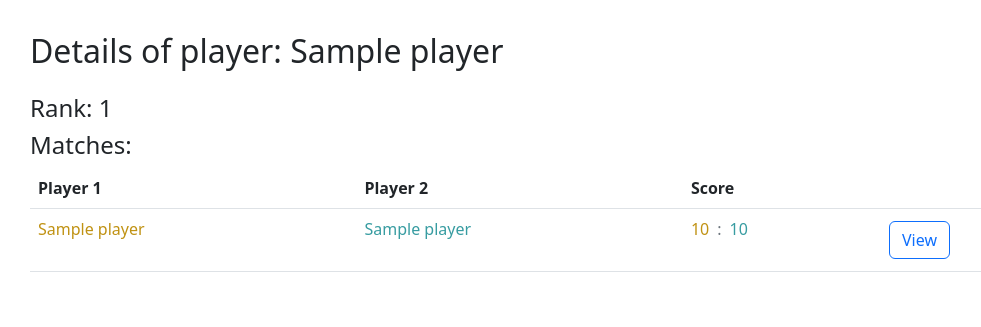
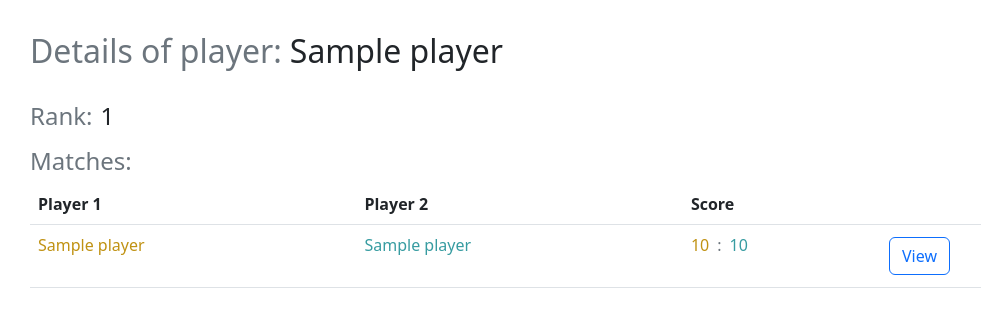
Before and after one commit to MihaMarkovi/web-server, a Django app: page /lunaro/leaderboard/1 in a window 1280 px wide. Shown: the part 56-383 px from the top of the page, without its empty margins (52-1033 px from the left). Run offline with Django 4.2, Linux system fonts and the light colour scheme; tables that the repository leaves empty hold one stand-in row (values such as "Sample post"); some libraries are stand-ins or nearby versions.

Commit message:
Slightly improve player view and index

```diff
--- a/lunaro/templates/lunaro/index.html
+++ b/lunaro/templates/lunaro/index.html
@@ -22,6 +22,7 @@
                 <tr>
                     <th>Name</th>
                     <th>Rank</th>
+                    <th> </th>
                 </tr>
                 </thead>
                 <tbody>
@@ -29,6 +30,7 @@
                     <tr>
                         <td><p class="text-muted">{{ player.name }}</p></td>
                         <td><p class="text-muted">{{ player.rank }}</p></td>
+                        <td><a href="{% url 'player-details' player.pk %}" class="btn btn-outline-primary m-1">View</a></th>
                     </tr>
                 {% endfor %}
                 </tbody>
--- a/lunaro/templates/lunaro/matches.html
+++ b/lunaro/templates/lunaro/matches.html
@@ -14,6 +14,7 @@
                 <th scope="col">Player 1</th>
                 <th scope="col">Player 2</th>
                 <th scope="col">Score</th>
+                <th scope="col">Time</th>
                 <th scope="col"> <th>
             </tr>
             </thead>
@@ -23,6 +24,7 @@
                     <td><div class="d-inline-flex"><p class="text-sun d-inline-flex">{{ match.player_a }}</p></div></th>
                     <td><div class="d-inline-flex"><p class="text-moon d-inline-flex">{{ match.player_b }}</p></div></th>
                     <td><div class="d-inline-flex"><p class="text-sun d-inline-flex">{{ match.score_a }}</p><p class="text-muted d-inline-flex ms-2"> : </p><p class="text-moon d-inline-flex ms-2">{{ match.score_b }}</p></div></th>
+                    <td><div class="d-inline-flex text-muted"><p class="d-inline-flex">{{ match.time }}</p></div></th>
                     <td><a href="{% url 'match-details' match.id %}" class="btn btn-outline-primary m-1">View</a> </th>
                 </tr>
             {% endfor %}
--- a/lunaro/templates/lunaro/player_details.html
+++ b/lunaro/templates/lunaro/player_details.html
@@ -7,12 +7,16 @@
     <div class="container">
         <br>
         <div class="mb-2 mt-2 d-flex">
-            <h2>Details of player: {{ player.name }}</h2>
+            <h2 class="d-inline-flex text-muted">Details of player:</h2>
+            <h2 class="d-inline-flex ms-2"> {{ player.name }}</h2>
         </div>
 
         <div class="mb-2 mt-2 pt-2 pb-2">
-        <h4>Rank: {{ player.rank }}</h4>
-        <h4>Matches:</h4>
+        <div class="mb-2 mt-2 d-flex">
+            <h4 class="d-inline-flex text-muted">Rank: </h4>
+            <h4 class="d-inline-flex ms-2"> {{ player.rank }}</h4>
+        </div>
+        <h4 class="text-muted">Matches:</h4>
         <table class="table">
             <thead>
                 <tr>
--- a/lunaro/views.py
+++ b/lunaro/views.py
@@ -11,8 +11,8 @@ class IndexView(generic.TemplateView):
 
     def get_context_data(self, **kwargs):
         context = super().get_context_data(**kwargs)
-        context['players'] = Player.objects.all().order_by('-rank')[:3]
-        context['matches'] = Match.objects.all().order_by('-time')[:3]
+        context['players'] = Player.objects.all().order_by('-rank')[:5]
+        context['matches'] = Match.objects.all().order_by('-time')[:5]
         return context
 
 
```
